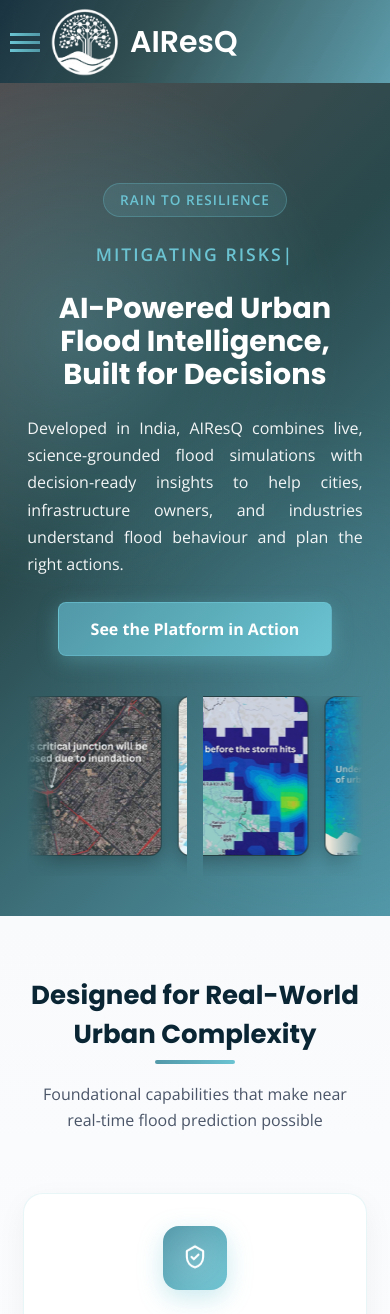
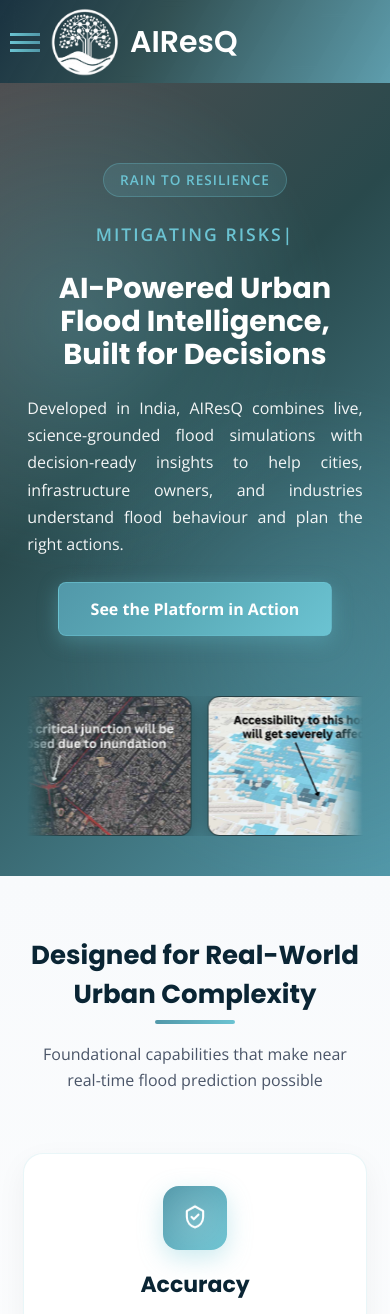
Before and after one commit to Ravi22110219/AIResQWeb, a React (Vite) app: page /#/ in a window 390 px wide. Shown: the top 1314 px of the page. Built offline with nearby package versions, Linux system fonts and the light colour scheme.

Commit message:
all changes on. landing page

```diff
--- a/src/Components/FirstSection/LandingPage.jsx
+++ b/src/Components/FirstSection/LandingPage.jsx
@@ -14,7 +14,10 @@
   const typingRef = useRef(null);
   const [isMobile, setIsMobile] = useState(window.innerWidth <= 1024);
 
-  // Only use the original 6 images
+  // All 6 images combined for mobile view
+  const allImages = [grid1, grid2, grid3, grid4, grid5, grid6];
+
+  // Separate images for desktop view
   const baseImagesColA = [grid1, grid2, grid3];
   const baseImagesColB = [grid4, grid5, grid6];
 
@@ -61,8 +64,21 @@
           </Link>
         </div>
 
+        {isMobile ? (
+          // Mobile view - single layer with all images scrolling right to left
+          <div className={styles.LandingPageContentCol_2_Mobile}>
+            <div className={styles.mobileImageTrack}>
+              {[...allImages, ...allImages, ...allImages].map((src, i) => (
+                <div key={`mobile-${i}`} className={styles.mobileImageCard}>
+                  <img src={src} alt={`Flood data ${(i % 6) + 1}`} loading="eager" />
+                </div>
+              ))}
+            </div>
+          </div>
+        ) : (
+          // Desktop view - two columns scrolling vertically
           <div className={styles.LandingPageContentCol_2}>
-          <div className={`${styles.imageColumn} ${styles.imageColumnLeft} ${isMobile ? styles.scrollLeft : styles.scrollUp}`}>
+            <div className={styles.imageColumn}>
               <div className={styles.imageTrack}>
                 {[...baseImagesColA, ...baseImagesColA].map((src, i) => (
                   <div key={`a-${i}`} className={styles.imageCard}>
@@ -71,8 +87,8 @@
                 ))}
               </div>
             </div>
-          <div className={`${styles.imageColumn} ${styles.imageColumnRight} ${isMobile ? styles.scrollRight : styles.scrollDown}`}>
-            <div className={styles.imageTrack}>
+            <div className={styles.imageColumn}>
+              <div className={`${styles.imageTrack} ${styles.scrollDownTrack}`}>
                 {[...baseImagesColB, ...baseImagesColB].map((src, i) => (
                   <div key={`b-${i}`} className={styles.imageCard}>
                     <img src={src} alt={`Flood data ${(i % 3) + 1}`} loading="eager" />
@@ -81,6 +97,7 @@
               </div>
             </div>
           </div>
+        )}
       </div>
     </section>
   );
--- a/src/Components/FirstSection/LandingPage.module.css
+++ b/src/Components/FirstSection/LandingPage.module.css
@@ -99,6 +99,7 @@
   border-color: rgba(107,195,210,0.9);
 }
 
+/* Desktop View - Two Columns */
 .LandingPageContentCol_2 {
   width: 50%;
   display: flex;
@@ -120,7 +121,11 @@
   display: flex;
   flex-direction: column;
   gap: 16px;
-  will-change: transform;
+  animation: scrollUp 100s linear infinite;
+}
+
+.scrollDownTrack {
+  animation: scrollDown 100s linear infinite;
 }
 
 .imageCard {
@@ -146,13 +151,44 @@
   display: block;
 }
 
-/* Desktop vertical scrolling */
-.scrollUp .imageTrack {
-  animation: scrollUp 100s linear infinite;
+/* Mobile View - Single Layer with Horizontal Scroll */
+.LandingPageContentCol_2_Mobile {
+  width: 100%;
+  overflow: hidden;
+  position: relative;
+  margin-top: 20px;
 }
 
-.scrollDown .imageTrack {
-  animation: scrollDown 100s linear infinite;
+.mobileImageTrack {
+  display: flex;
+  flex-direction: row;
+  gap: 16px;
+  animation: scrollRightToLeft 30s linear infinite;
+  will-change: transform;
+}
+
+.mobileImageCard {
+  width: 280px;
+  height: 180px;
+  flex-shrink: 0;
+  border-radius: 12px;
+  overflow: hidden;
+  border: 1px solid rgba(107, 195, 210, 0.15);
+  box-shadow: 0 4px 20px rgba(0, 0, 0, 0.3);
+  transition: transform 0.3s ease, box-shadow 0.3s ease;
+  background: #1a2a2e;
+}
+
+.mobileImageCard:hover {
+  transform: scale(1.05);
+  box-shadow: 0 8px 30px rgba(107, 195, 210, 0.2);
+}
+
+.mobileImageCard img {
+  width: 100%;
+  height: 100%;
+  object-fit: cover;
+  display: block;
 }
 
 @keyframes scrollUp {
@@ -170,6 +206,15 @@
   }
   100% {
     transform: translateY(0);
+  }
+}
+
+@keyframes scrollRightToLeft {
+  0% {
+    transform: translateX(0);
+  }
+  100% {
+    transform: translateX(-50%);
   }
 }
 
@@ -199,11 +244,11 @@
   width: fit-content;
 }
 
-/* Mobile responsive styles */
+/* Responsive Styles */
 @media (max-width: 1024px) {
   .LandingPageContentColumn {
     flex-direction: column;
-    padding: 100px 4% 40px;
+    padding: 80px 4% 40px;
     gap: 40px;
   }
 
@@ -213,64 +258,55 @@
     align-items: center;
   }
 
-  .LandingPageContentCol_1 h1 { font-size: 2.2rem; }
-  .LandingPageContentCol_1 p { text-align: center; }
-  .LandingPageContentCol_1 button { align-self: center; }
+  .LandingPageContentCol_1 h1 {
+    font-size: 2.2rem;
+  }
 
-  .LandingPageContentCol_2 {
-    width: 100%;
-    height: 250px;
-    flex-direction: row;
+  .LandingPageContentCol_1 p {
+    text-align: center;
+  }
+
+  .LandingPageContentCol_1 button {
+    align-self: center;
+  }
+
+  .LandingPageContentCol_2_Mobile {
     mask-image: linear-gradient(to right, transparent, black 10%, black 90%, transparent);
     -webkit-mask-image: linear-gradient(to right, transparent, black 10%, black 90%, transparent);
   }
 
-  .imageColumn {
-    width: auto;
-    overflow: hidden;
-  }
-
-  .imageTrack {
-    flex-direction: row;
-    gap: 16px;
-  }
-
-  .scrollLeft .imageTrack {
-    animation: scrollLeft 20s linear infinite;
-  }
-
-  .scrollRight .imageTrack {
-    animation: scrollRight 20s linear infinite;
-  }
-
-  .imageCard {
-    width: 220px;
-    height: 100%;
-    flex-shrink: 0;
+  .mobileImageCard {
+    width: 260px;
+    height: 170px;
   }
 }
 
-@keyframes scrollLeft {
-  0% {
-    transform: translateX(0);
-  }
-  100% {
-    transform: translateX(-50%);
-  }
-}
-
-@keyframes scrollRight {
-  0% {
-    transform: translateX(-50%);
-  }
-  100% {
-    transform: translateX(0);
+@media (max-width: 768px) {
+  .mobileImageCard {
+    width: 240px;
+    height: 160px;
   }
 }
 
 @media (max-width: 600px) {
-  .LandingPageContentCol_1 h1 { font-size: 1.8rem; }
-  .LandingPageContentCol_1 p { font-size: 1rem; text-align: justify; }
-  .LandingPageContentCol_2 { height: 180px; }
-  .imageCard { width: 160px; }
+  .LandingPageContentCol_1 h1 {
+    font-size: 1.8rem;
+  }
+
+  .LandingPageContentCol_1 p {
+    font-size: 1rem;
+    text-align: justify;
+  }
+
+  .mobileImageCard {
+    width: 220px;
+    height: 150px;
+  }
 }
+
+@media (max-width: 480px) {
+  .mobileImageCard {
+    width: 200px;
+    height: 140px;
+  }
+}
```
Lines whose indentation alone changed are shown as unchanged.
